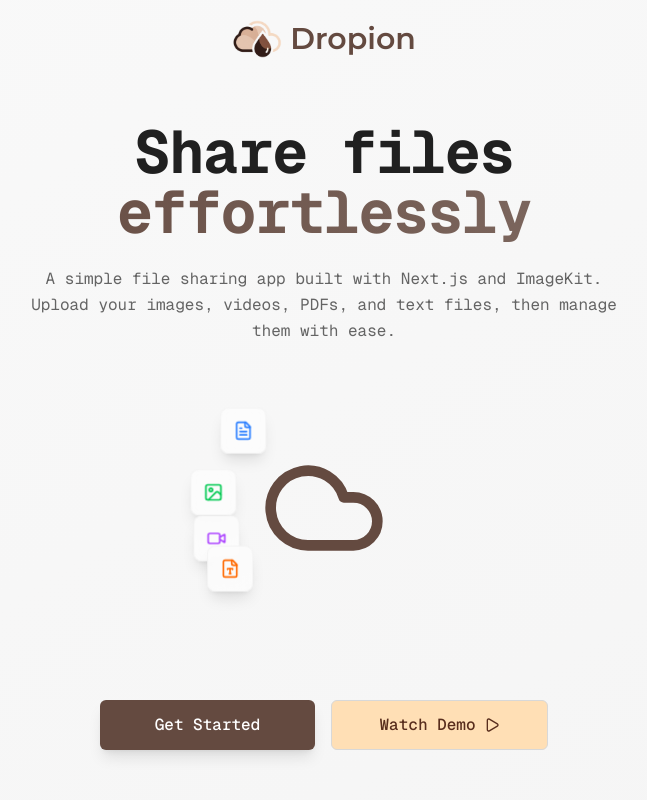
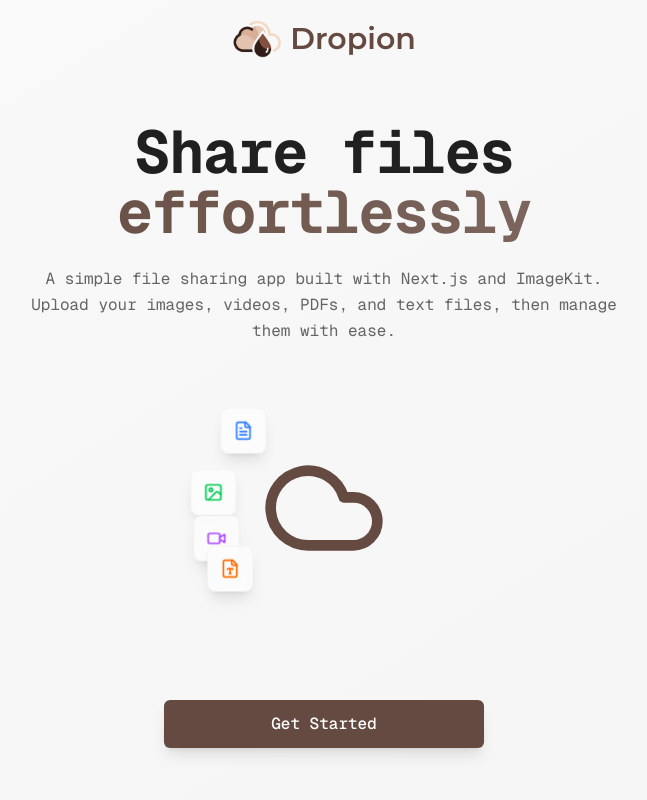
Before and after one commit to saharansameer/dropion, a Next.js app: page / in a window 1280 px wide. Shown: the top 800 px of the page, without its empty margins (316-963 px from the left). Built offline with nearby package versions, Linux system fonts and the light colour scheme.

Commit message:
chore: minor updates to README and hero CTA

```diff
--- a/components/Hero/hero-section.tsx
+++ b/components/Hero/hero-section.tsx
@@ -12,14 +12,12 @@ import {
   ImageIcon,
   Video,
   FileType,
-  Play,
 } from "lucide-react";
 import Link from "next/link";
 import Image from "next/image";
 import { getCurrentFullYear } from "@/lib/utils";
 
 export default function HeroSection() {
-
   const floatingFiles = [
     { icon: FileText, delay: 0, x: -20, y: -30, color: "text-blue-500" },
     { icon: ImageIcon, delay: 0.2, x: 20, y: -20, color: "text-green-500" },
@@ -142,9 +140,7 @@ export default function HeroSection() {
             </motion.div>
 
             {/* Animated File Upload Visual */}
-            <motion.div
-              className="w-full max-w-sm sm:max-w-md md:max-w-lg lg:max-w-xl h-48 sm:h-52 md:h-56 mx-auto mb-20 mt-5"
-            >
+            <motion.div className="w-full max-w-sm sm:max-w-md md:max-w-lg lg:max-w-xl h-48 sm:h-52 md:h-56 mx-auto mb-20 mt-5">
               <motion.div
                 className="w-full h-full relative"
                 whileHover={{ scale: 1.02 }}
@@ -204,7 +200,7 @@ export default function HeroSection() {
 
             {/* CTA Links */}
             <motion.div
-              className="flex flex-col sm:flex-row gap-4 w-full max-w-md mx-auto"
+              className="flex w-full max-w-xs mx-auto"
               initial={{ opacity: 0, y: 30 }}
               animate={{ opacity: 1, y: 0 }}
               transition={{ duration: 0.8, delay: 0.6 }}
@@ -214,14 +210,6 @@ export default function HeroSection() {
                 className="flex-1 inline-flex items-center justify-center px-6 py-3 bg-primary text-primary-foreground hover:bg-primary/90 rounded-md shadow-lg hover:shadow-xl transition-all duration-300 group font-medium"
               >
                 Get Started
-              </Link>
-              <Link
-                href="https://sameersaharan.com/demo/dropion"
-                target="_blank"
-                className="flex-1 inline-flex items-center justify-center px-6 py-3 bg-secondary text-secondary-foreground hover:bg-secondary/80 rounded-md border border-border transition-all duration-300 group font-medium"
-              >
-                Watch Demo
-                <Play className="w-4 h-4 ml-2 group-hover:scale-110 transition-transform" />
               </Link>
             </motion.div>
           </div>
```
Also changed, not shown: 1 other file (tests, documents, lock files or other folders).
